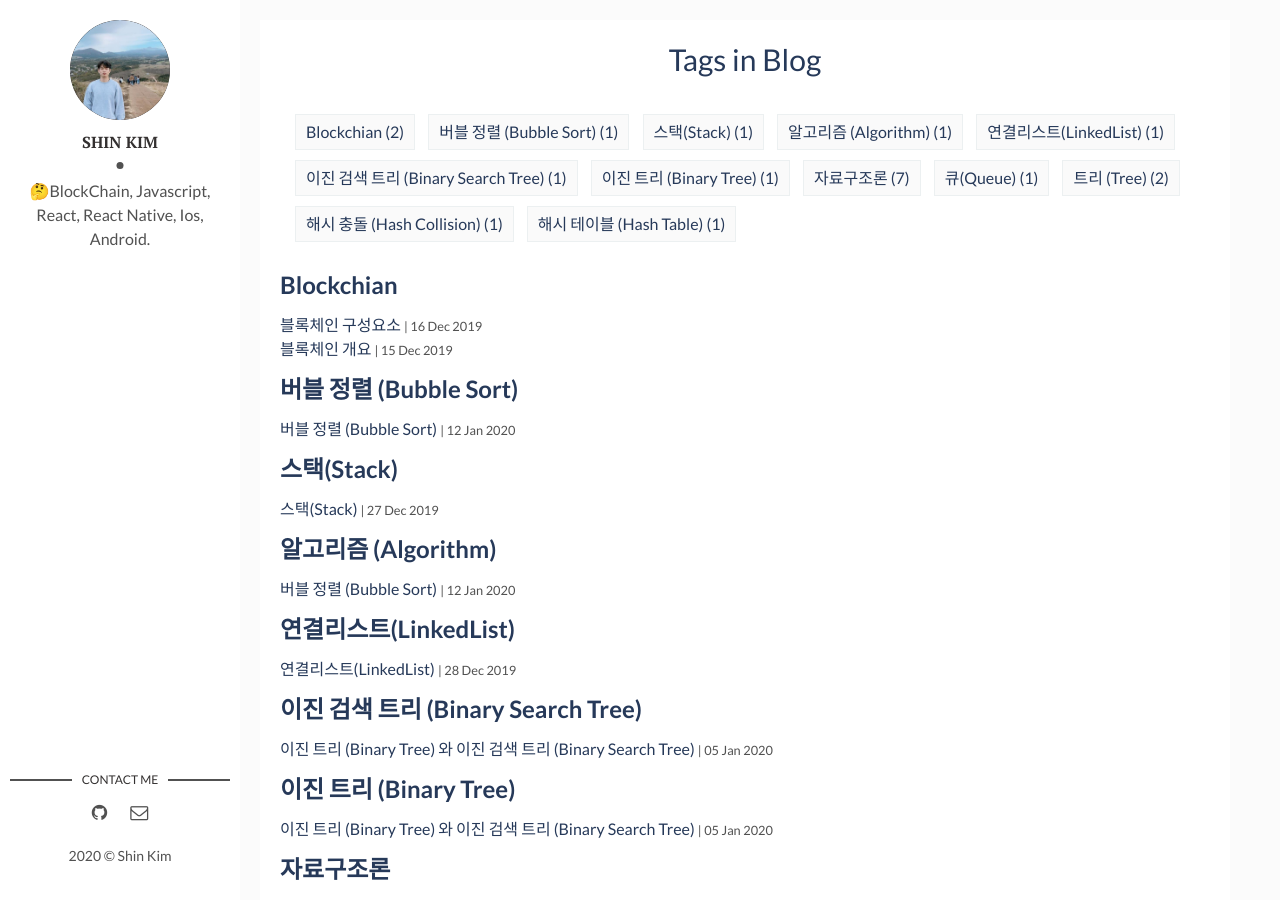
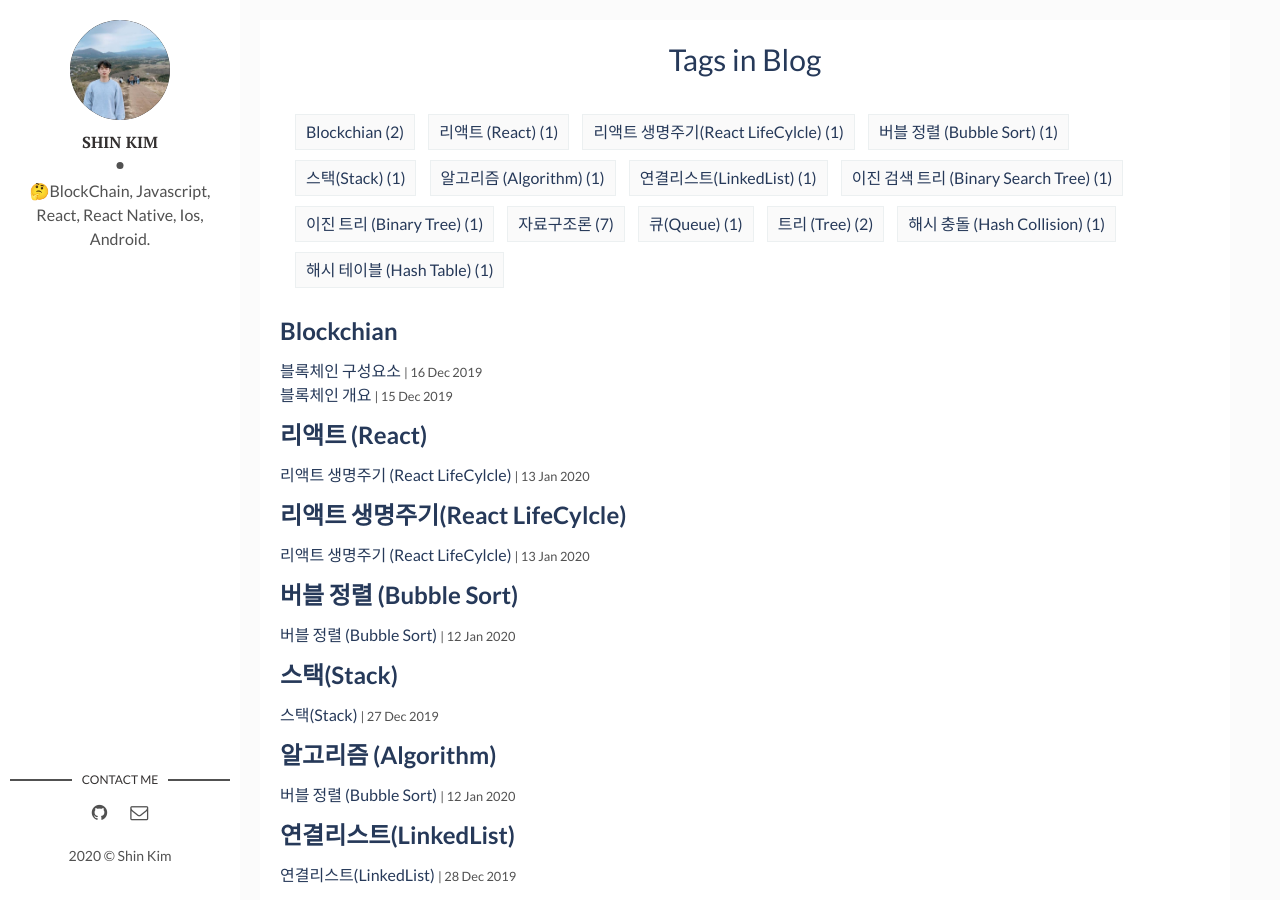
Before and after one commit to shinaaaa/shinaaaa.github.io, a Jekyll site: the page built from tags.html, in a window 1280 px wide and 900 px high. Built offline with Jekyll 4.4.1, drawn with Linux system fonts in a browser that asks for light colours.

Commit message:
reactLifeCycle

```diff
--- a/_posts/2020-01-13-리액트 생명주기(React LifeCylcle).markdown
+++ b/_posts/2020-01-13-리액트 생명주기(React LifeCylcle).markdown
@@ -1,11 +1,11 @@
 ---
 layout: post
-title: 리액트 생명주기(React LifeCylcle)
+title: 리액트 생명주기 (React LifeCylcle)
 date: 2020-01-13 00:00:00 +0000
 description: You’ll find this post in your `_posts` directory. Go ahead and edit it and re-build the site to see your changes. # Add post description (optional)
 img: # Add image post (optional)
 fig-caption: # Add figcaption (optional)
-tags: [리액트 생명주기(React LifeCylcle), 리액트 (React) # add tag
+tags: [리액트 생명주기(React LifeCylcle), 리액트 (React)] # add tag
 ---
 
 <img src="https://user-images.githubusercontent.com/37543606/72235415-71391180-3615-11ea-922b-2ef336aa294d.png" />
```
